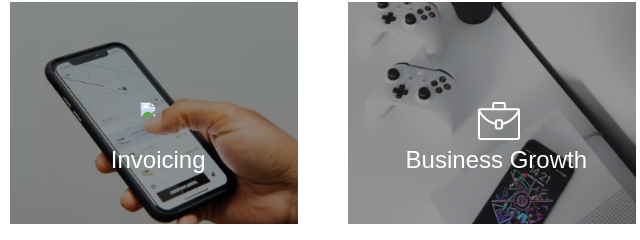
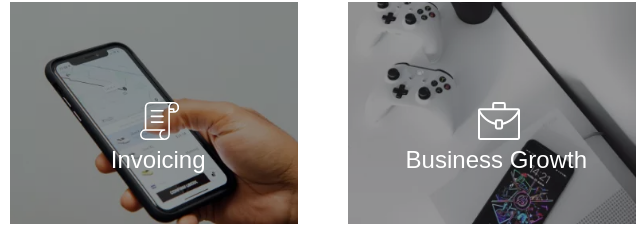
Before and after one commit to soheil0082/karyar-front-project, a plain HTML site: page index.html in a window 1280 px wide. Shown: the part 1136-1376 px from the top of the page, 148-788 px from the left. Drawn offline with nearby package versions, Linux system fonts and the light colour scheme; files whose address does not match are found by name.

Commit message:
fixed invoicing icon

```diff
--- a/index.html
+++ b/index.html
@@ -148,7 +148,7 @@
             <div class="mycard" style="width: 18rem;">
                 <img src="Img/1.png.webp" class="card-img-top" alt="...">
                 <div class="card-img-top"></div>
-                <img src="Img/egal-paper.svg" class="icon-img">
+                <img src="Img/legal-paper.svg" class="icon-img">
                 <h4 class="mycard-title">Invoicing</h4>
                 <div class="overlay">
                     <div class="content">
```
